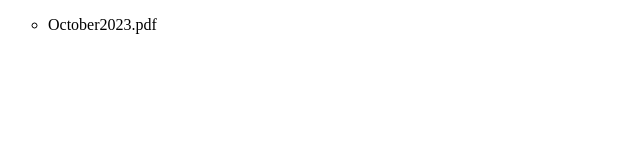
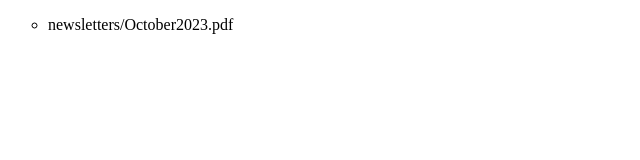
Before and after one commit to dbreen/astro.github.io, a plain HTML site: page newsletters/index.html in a window 1280 px wide. Shown: the whole page, without its empty margins (0-640 px from the left). Drawn offline with Linux system fonts and the light colour scheme.

Commit message:
Update index.html

```diff
--- a/newsletters/index.html
+++ b/newsletters/index.html
@@ -7,7 +7,7 @@
   <body>
 
     <ul type = "circle">
-      <li>October2023.pdf</li>
+      <li>newsletters/October2023.pdf</li>
     </ul>
 
   </body>
```
